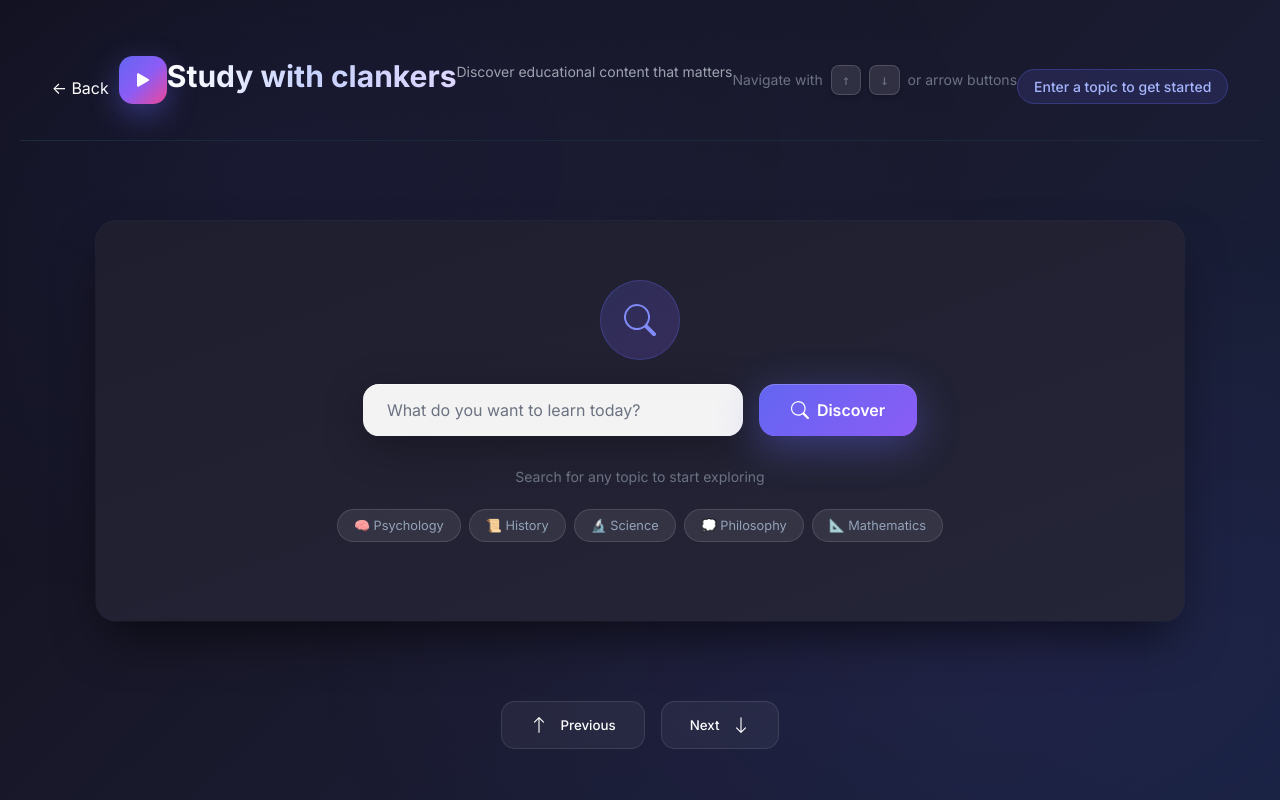
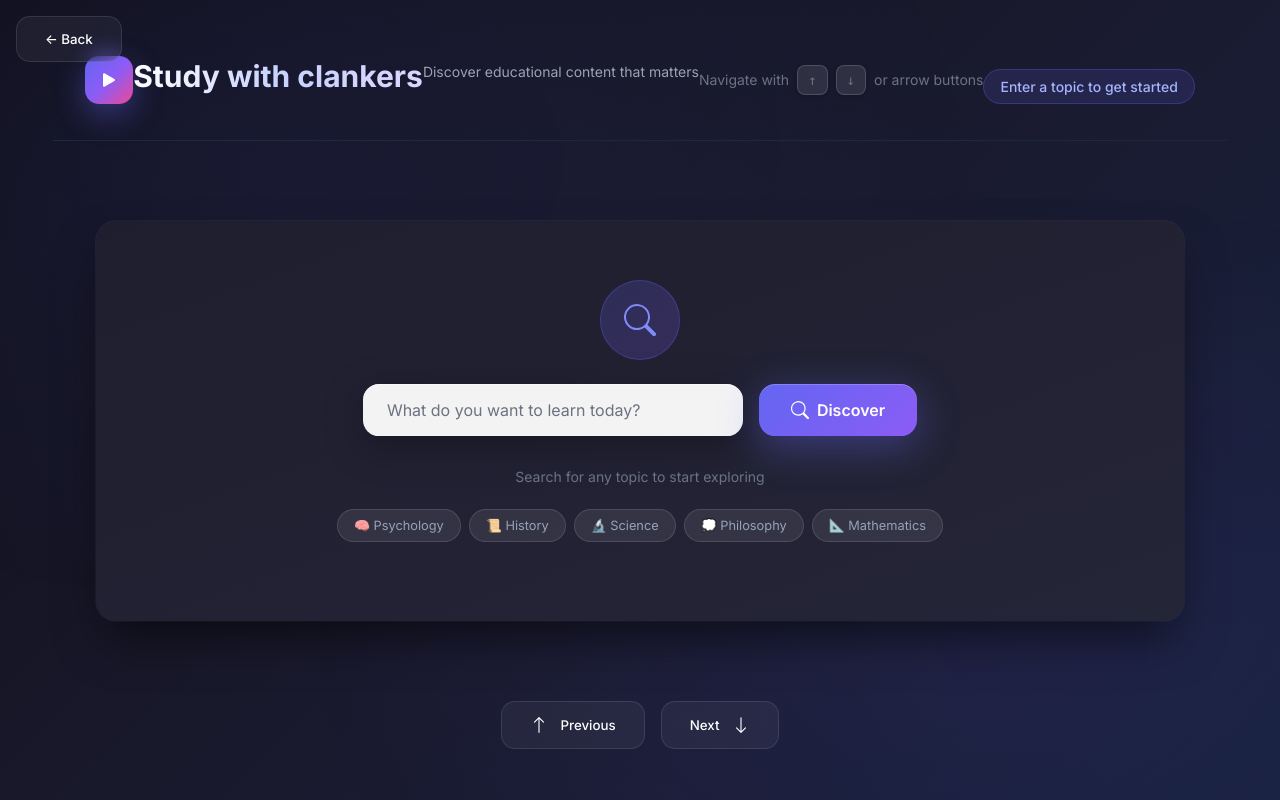
Before and after one commit to Clanker-gg/Website, a React (Vite) app in the folder frontend/: page / in a window 1280 px wide. Both pictures are taken after a click on the button "Get Started". Built offline with nearby package versions, Linux system fonts and the light colour scheme.

Commit message:
moved back button to the top left

```diff
--- a/frontend/src/StudyWithClankers.css
+++ b/frontend/src/StudyWithClankers.css
@@ -56,6 +56,16 @@ html, body {
   align-items: center;
   justify-content: center;
   width: 100%;
+}
+
+/* Top Left */
+.top-left {
+  position: absolute;
+  top: 1rem;
+  left: 1rem;
+  z-index: 10;
+  display: flex;
+  flex-direction: column;
 }
 
 /* Header Styles */
--- a/frontend/src/StudyWithClankers.jsx
+++ b/frontend/src/StudyWithClankers.jsx
@@ -264,21 +264,15 @@ const StudyWithClankers = ({ onBack }) => {
     <div className="app-container">
       <div className="background-gradient-1" />
       <div className="background-gradient-2" />
-
+      <div className="top-left">
+        <button onClick={onBack} className="nav-btn" >
+          ← Back
+        </button>
+      </div>
       <div className="main-content">
         {/* Header */}
         <div className="header">
           <div className="logo-container">
-            <button onClick={onBack} className="back-btn" style={{
-              background: 'none',
-              border: 'none',
-              color: '#fff',
-              cursor: 'pointer',
-              fontSize: '16px',
-              marginRight: '10px'
-            }}>
-              ← Back
-            </button>
             <div className="logo-icon">
               <svg xmlns="http://www.w3.org/2000/svg" width="24" height="24" fill="white" viewBox="0 0 16 16">
                 <path d="m11.596 8.697-6.363 3.692c-.54.313-1.233-.066-1.233-.697V4.308c0-.63.692-1.01 1.233-.696l6.363 3.692a.802.802 0 0 1 0 1.393z"/>
```
